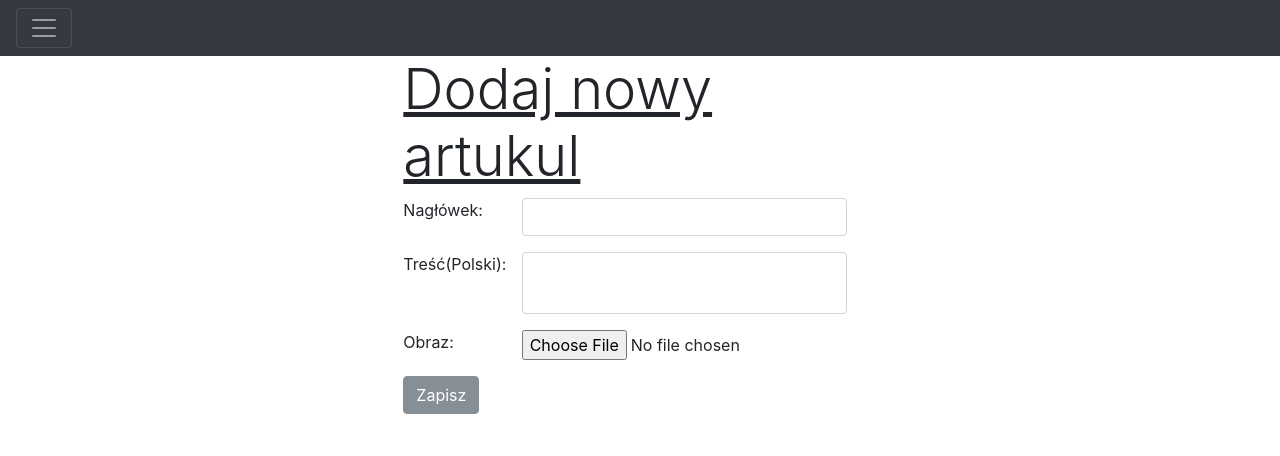
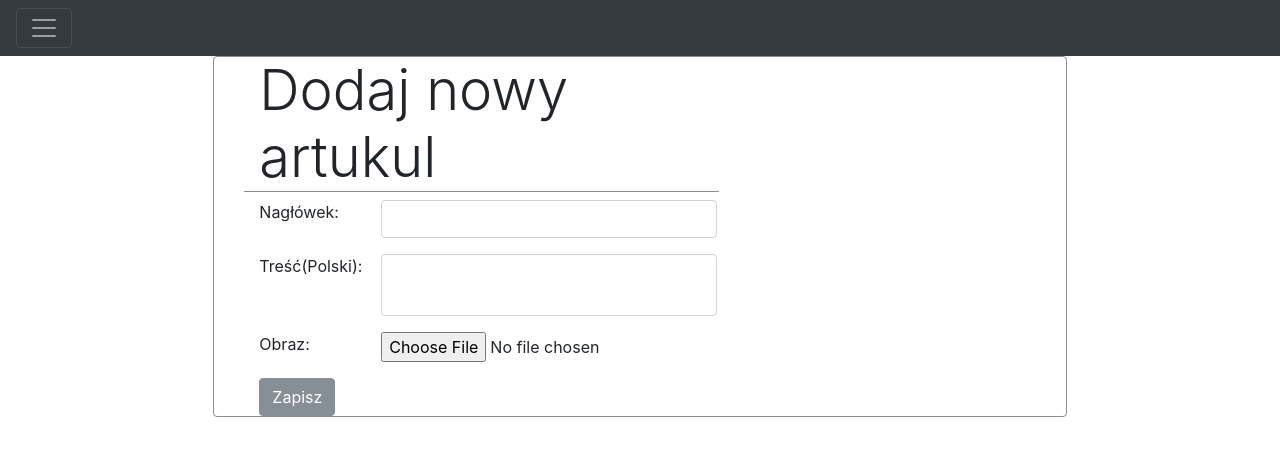
Before and after one commit to szemel/frontend, an Angular app: page /article/add in a window 1280 px wide. Shown: the top 456 px of the page. Built offline with nearby package versions, Linux system fonts and the light colour scheme.

Commit message:
looks changes

```diff
--- a/src/app/article/add/add.component.html
+++ b/src/app/article/add/add.component.html
@@ -1,6 +1,7 @@
-<div class="container col-sm-5">
-  <form [formGroup]="addArticleForm" (ngSubmit)="submitForm()">
-  <h4 class="display-4 col-sm-12"><u>Dodaj nowy artukul</u></h4>
+<div class="container col-sm-8 border border-secondary rounded ">
+  <div class="col-sm-8">
+    <h4 class="display-4 col-sm-11 border-bottom border-secondary">Dodaj nowy artukul</h4>
+    <form [formGroup]="addArticleForm" (ngSubmit)="submitForm()">
 
     <div class="form-group col-sm row">
       <div class="col-sm-3">Nagłówek:</div>
@@ -25,4 +26,5 @@
 
     <div class="col-sm"><input type="submit" class="btn btn-secondary" value="Zapisz"/></div>
   </form>
+  </div>
 </div>
```
